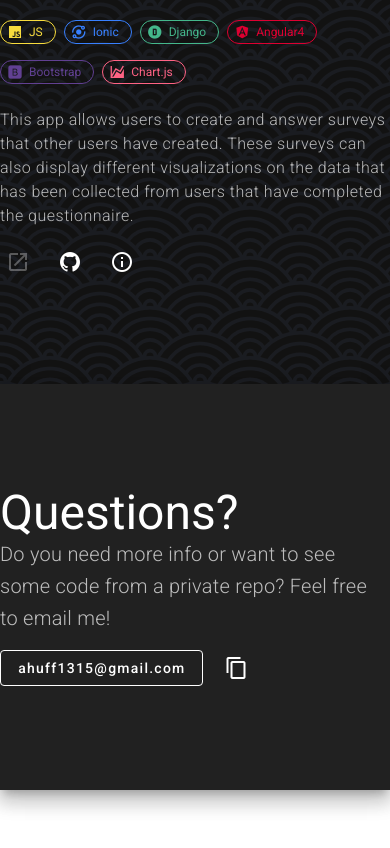
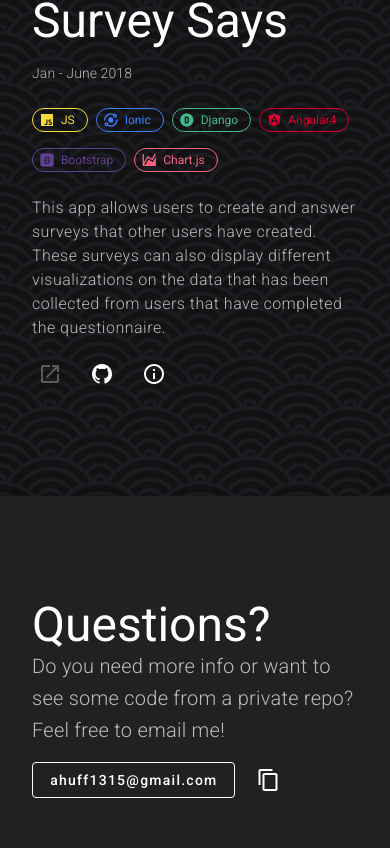
Before and after one commit to ahuff1315/anastasia-huff, a Nuxt app: page / in a window 390 px wide. Shown: the part 1844-2692 px from the top of the page. Before the commit the page ends 2634 px from the top, so only its background shows below. Built offline with nearby package versions, Linux system fonts and the light colour scheme.

Commit message:
add padding for mobile view

```diff
--- a/components/ana-footer.vue
+++ b/components/ana-footer.vue
@@ -1,6 +1,6 @@
 <template>
   <div>
-    <v-footer class="py-16" elevation="12" padless color="grey darken-4">
+    <v-footer class="py-16 px-8" elevation="12" padless color="grey darken-4">
       <div class="d-flex flex-column section-container py-10">
         <h3 class="text-h3">
           Questions?
--- a/layouts/default.vue
+++ b/layouts/default.vue
@@ -1,7 +1,7 @@
 <template>
   <div class="my-app">
     <v-app dark>
-      <nuxt class="main-background" />
+      <nuxt class="main-background px-8" />
       <ana-footer />
     </v-app>
   </div>
```
